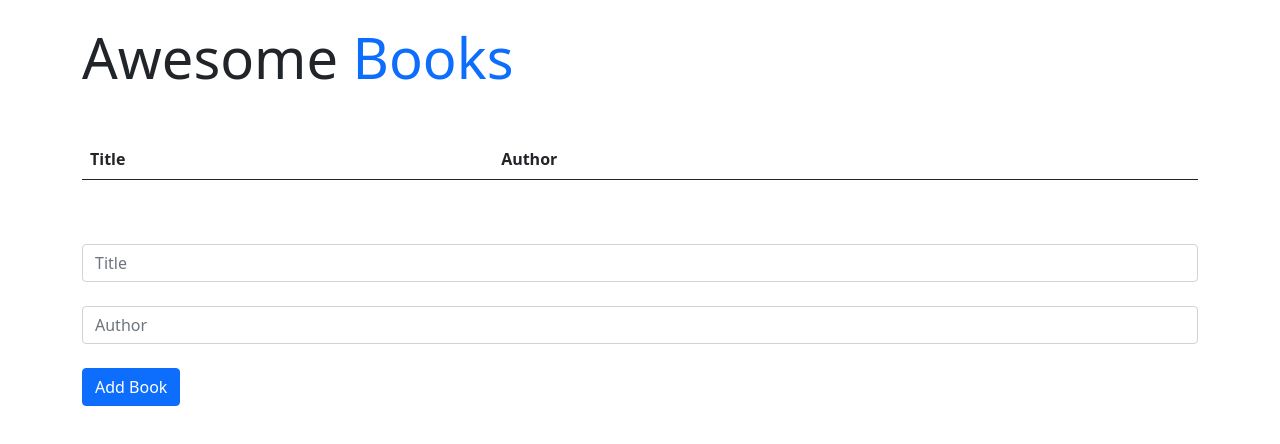
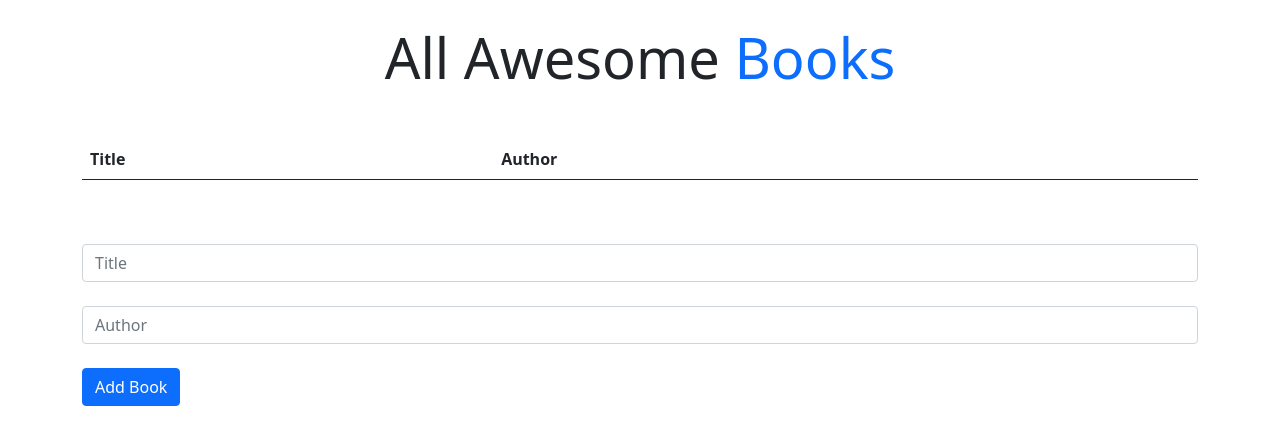
Before and after one commit to DanSam5K/Awesome-Books, a website: page index.html in a window 1280 px wide. Drawn offline with nearby package versions, Linux system fonts and the light colour scheme.

Commit message:
Make heading appears at the center of the page

```diff
--- a/index.html
+++ b/index.html
@@ -15,7 +15,9 @@
   </head>
   <body>
     <div class="container mt-4 align-items-center">
-      <h1 class="display-4">Awesome <span class="text-primary">Books</span></h1>
+      <h1 class="display-4 text-center">
+        All Awesome <span class="text-primary">Books</span>
+      </h1>
 
       <table class="table table-striped mt-5">
         <thead>
```
